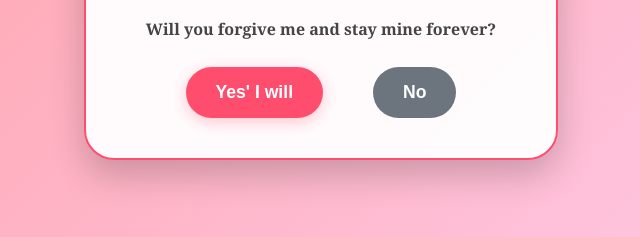
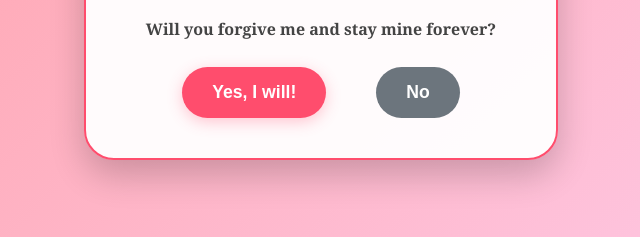
Before and after one commit to kingsukbhattacharya/My-Better-Half, a plain HTML site: page index.html in a window 1280 px wide. Shown: the part 406-643 px from the top of the page, 319-959 px from the left. Drawn offline with Linux system fonts and the light colour scheme.

Commit message:
Update index.html

```diff
--- a/index.html
+++ b/index.html
@@ -103,7 +103,7 @@
         <p><strong>Will you forgive me and stay mine forever?</strong></p>
 
         <div class="btn-wrapper">
-            <button id="yesBtn" onclick="showSuccess()">Yes' I will</button>
+            <button id="yesBtn" onclick="showSuccess()">Yes, I will!</button>
             <button id="noBtn" onmouseover="moveButton()" onclick="moveButton()" ontouchstart="moveButton()">No</button>
         </div>
     </div>
```
